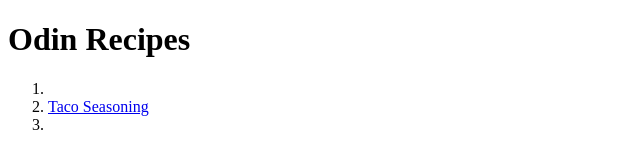
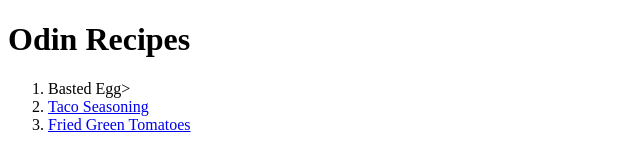
Before and after one commit to choiaudrey/odin-recipes, a plain HTML site: page index.html in a window 1280 px wide. Shown: the whole page, without its empty margins (0-640 px from the left). Drawn offline with Linux system fonts and the light colour scheme.

Commit message:
Fixed index.html links to recipes

```diff
--- a/index.html
+++ b/index.html
@@ -9,8 +9,8 @@
 <body>
     <h1>Odin Recipes</h1>
     <ol>
-        <li><a href="./recipes/basted-egg.html"Basted Egg></a></li>
+        <li><a href="./recipes/basted-egg.html"></a>Basted Egg></a></li>
         <li><a href="./recipes/taco-seasoning.html"">Taco Seasoning</a></li>
-        <li><a href="./recipes/fried-green-tomatoes.html"></a></li>
+        <li><a href="./recipes/fried-green-tomatoes.html">Fried Green Tomatoes</a></li>
 </body>
 </html>
```
